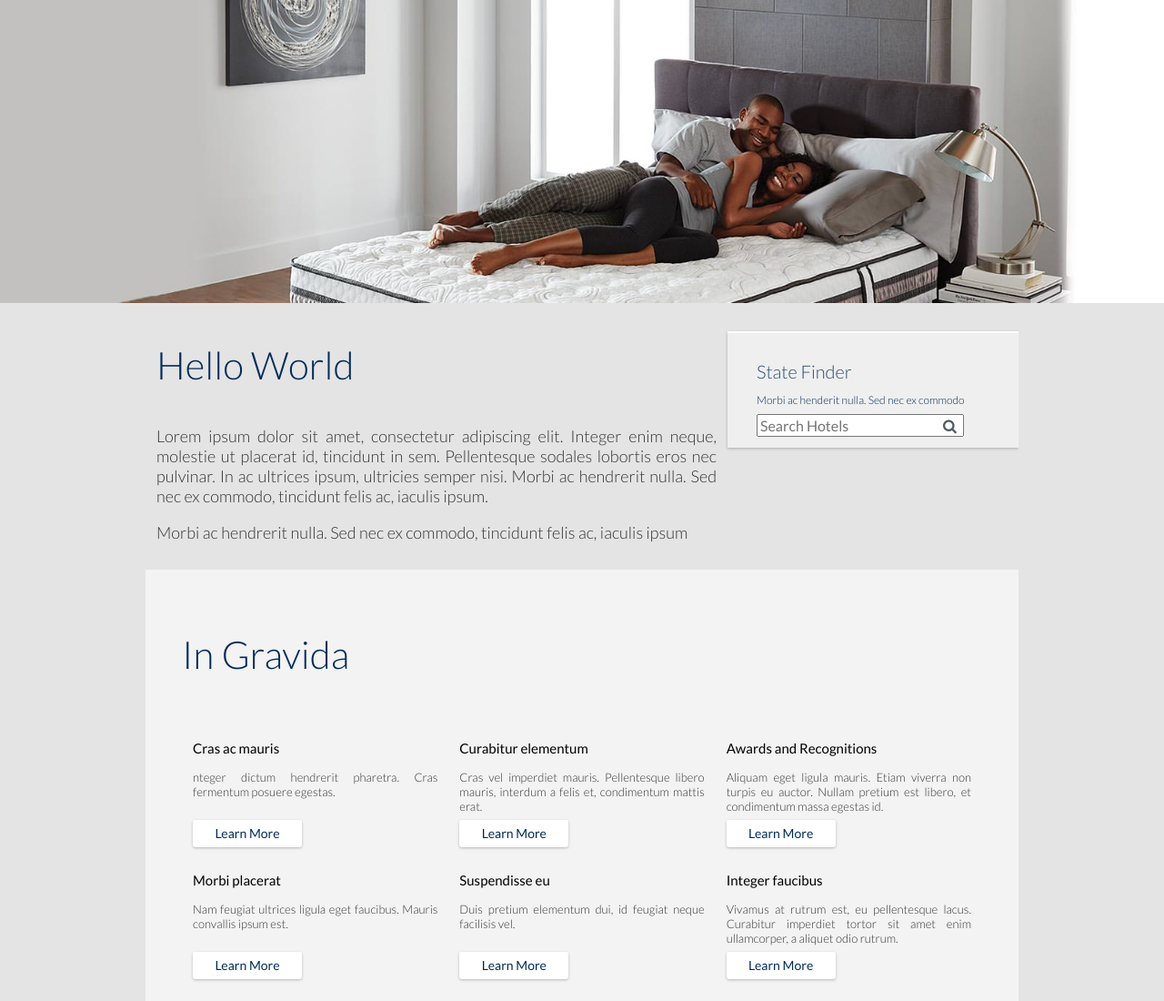
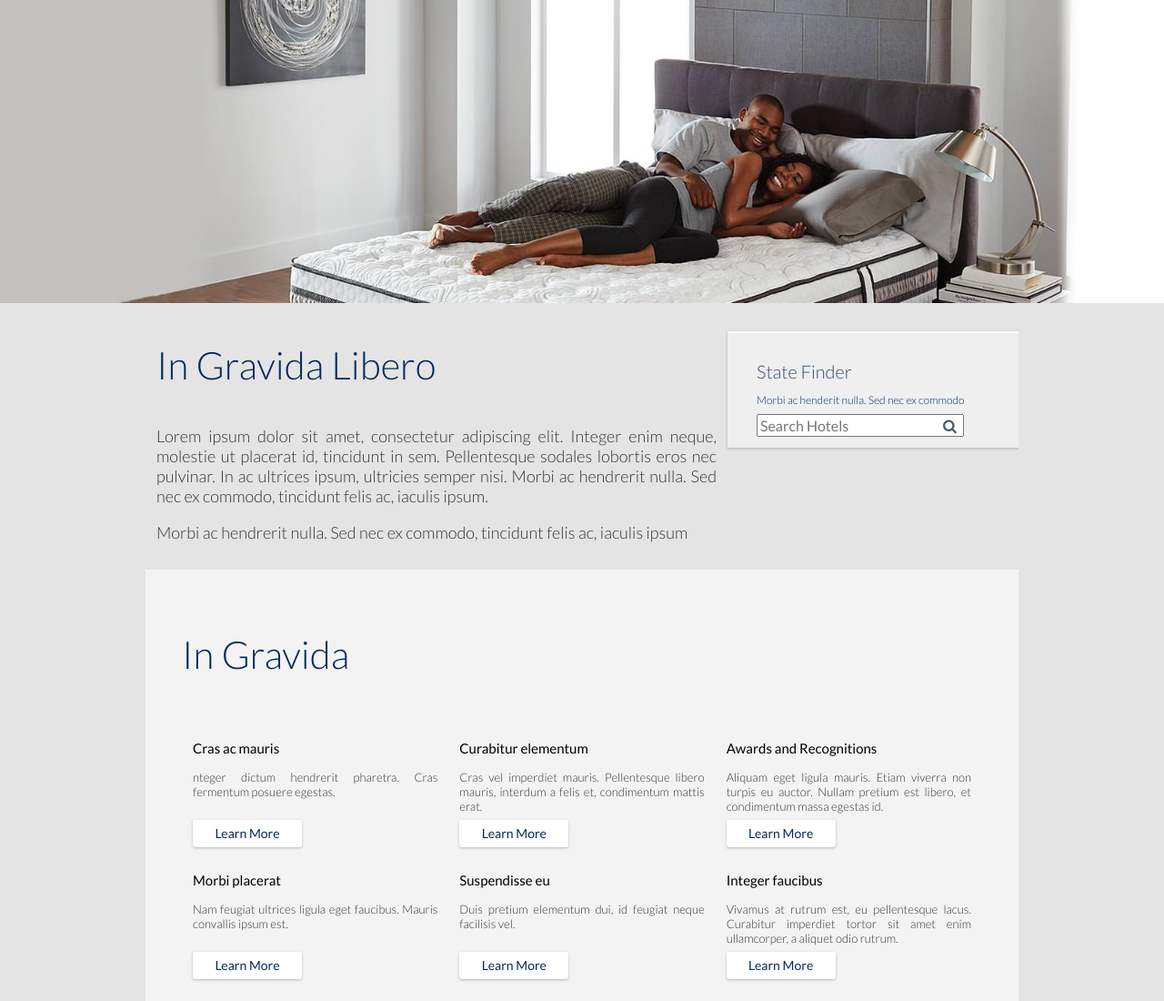
Before and after one commit to BryantLuu/FrontEndTarget, a plain HTML site: page index.html in a window 1280 px wide. Shown: the top 1100 px of the page at 91% size. Drawn offline with Linux system fonts and the light colour scheme.

Commit message:
changed back to test

```diff
--- a/index.html
+++ b/index.html
@@ -10,7 +10,7 @@
   <div class="container">
     <section class="row section1">
       <div class="col-8 summary">
-        <h1> Hello World </h1>
+        <h1> In Gravida Libero </h1>
         <p>Lorem ipsum dolor sit amet, consectetur adipiscing elit. Integer enim neque, molestie ut placerat id, tincidunt in sem. Pellentesque sodales lobortis eros nec pulvinar. In ac ultrices ipsum, ultricies semper nisi. Morbi ac hendrerit nulla. Sed nec ex commodo, tincidunt felis ac, iaculis ipsum.</p>
         <p>Morbi ac hendrerit nulla. Sed nec ex commodo, tincidunt felis ac, iaculis ipsum</p>
       </div>
```
